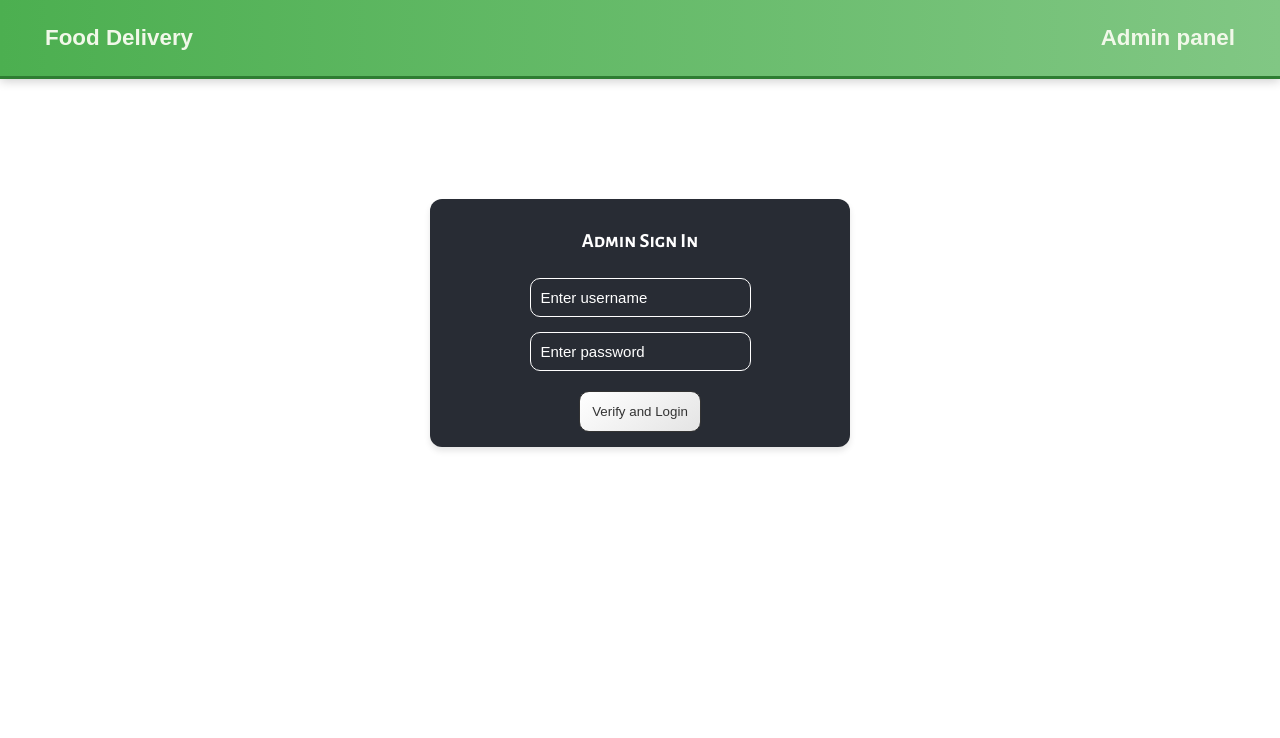
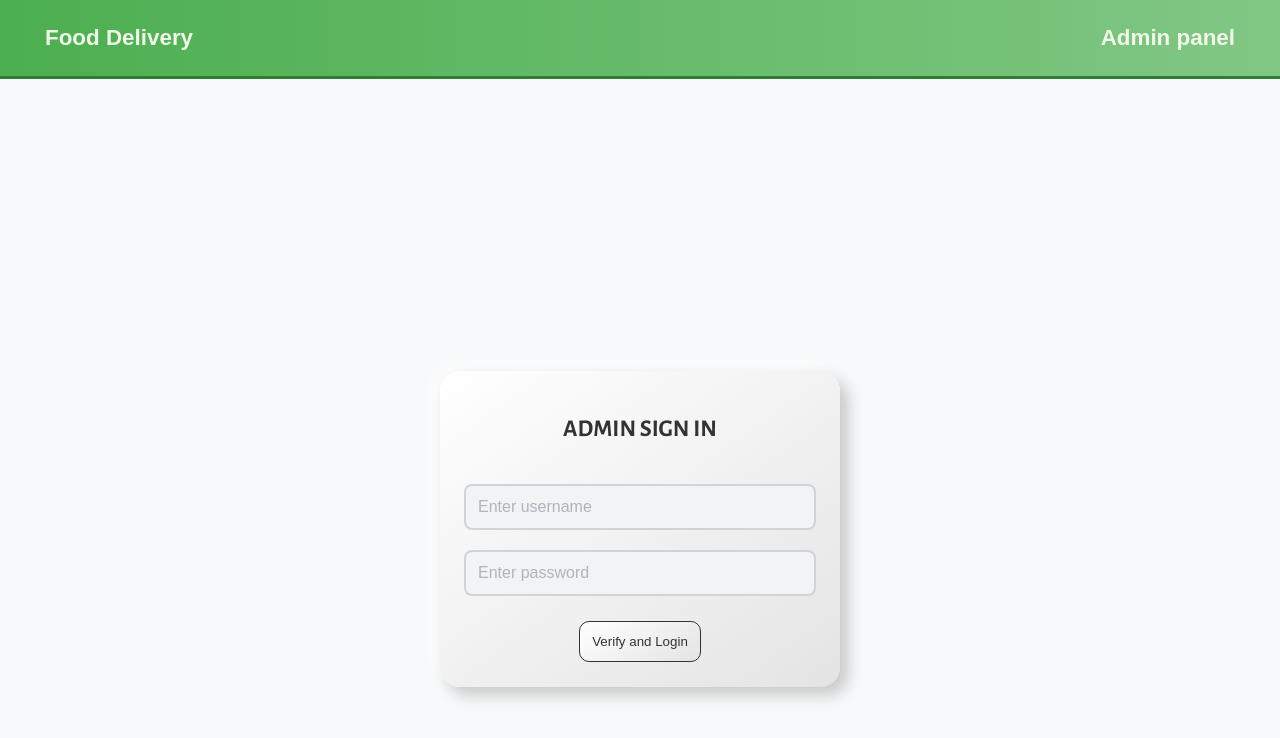
Before and after one commit to Tane4ka170/FoodDeliveryAppReact, a React (Create React App) app: page /admin in a window 1280 px wide. Shown: the top 738 px of the page. Built offline with nearby package versions, Linux system fonts and the light colour scheme; no server answers.

Commit message:
RefinedAdminLoginstylinginCSS

```diff
--- a/src/components/authentication/Authentication.module.css
+++ b/src/components/authentication/Authentication.module.css
@@ -1,40 +1,47 @@
 .centeredContainer {
   display: flex;
-  flex-direction: row;
   justify-content: center;
   align-items: center;
+  min-height: 100vh;
+  background: #f8f9fa;
 }
 
 .adminLoginCart {
-  background-color: #282c34;
-  box-shadow: 0 4px 6px rgba(0, 0, 0, 0.1);
-  border-radius: 12px;
+  background: linear-gradient(145deg, #ffffff, #e4e4e4);
+  box-shadow: 8px 8px 16px rgba(0, 0, 0, 0.2),
+    -8px -8px 16px rgba(255, 255, 255, 0.5);
+  border-radius: 20px;
   display: flex;
   flex-direction: column;
   align-items: center;
   justify-content: center;
-  margin-top: 120px;
-  width: 400px;
+  margin-top: 100px;
+  width: 360px;
   height: auto;
-  padding: 10px;
-  gap: 15px;
+  padding: 20px;
+  gap: 20px;
 }
 
 .input {
-  border-radius: 10px;
-  background-color: transparent;
-  font-size: 15px;
-  border: 1px solid white;
-  padding: 10px;
+  border-radius: 8px;
+  background: #f1f3f5;
+  font-size: 16px;
+  border: 2px solid #ced4da;
+  padding: 12px;
+  width: 90%;
+  transition: border 0.3s, background 0.3s;
 }
 
 ::placeholder {
-  color: white;
+  color: #adb5bd;
 }
 
 .adminLoginTitle {
-  color: white;
+  color: #333;
   font-family: "Alegreya Sans SC";
-  font-size: 20px;
-  margin-bottom: 10px;
+  font-size: 24px;
+  font-weight: 700;
+  margin-bottom: 20px;
+  text-align: center;
+  text-transform: uppercase;
 }
```
